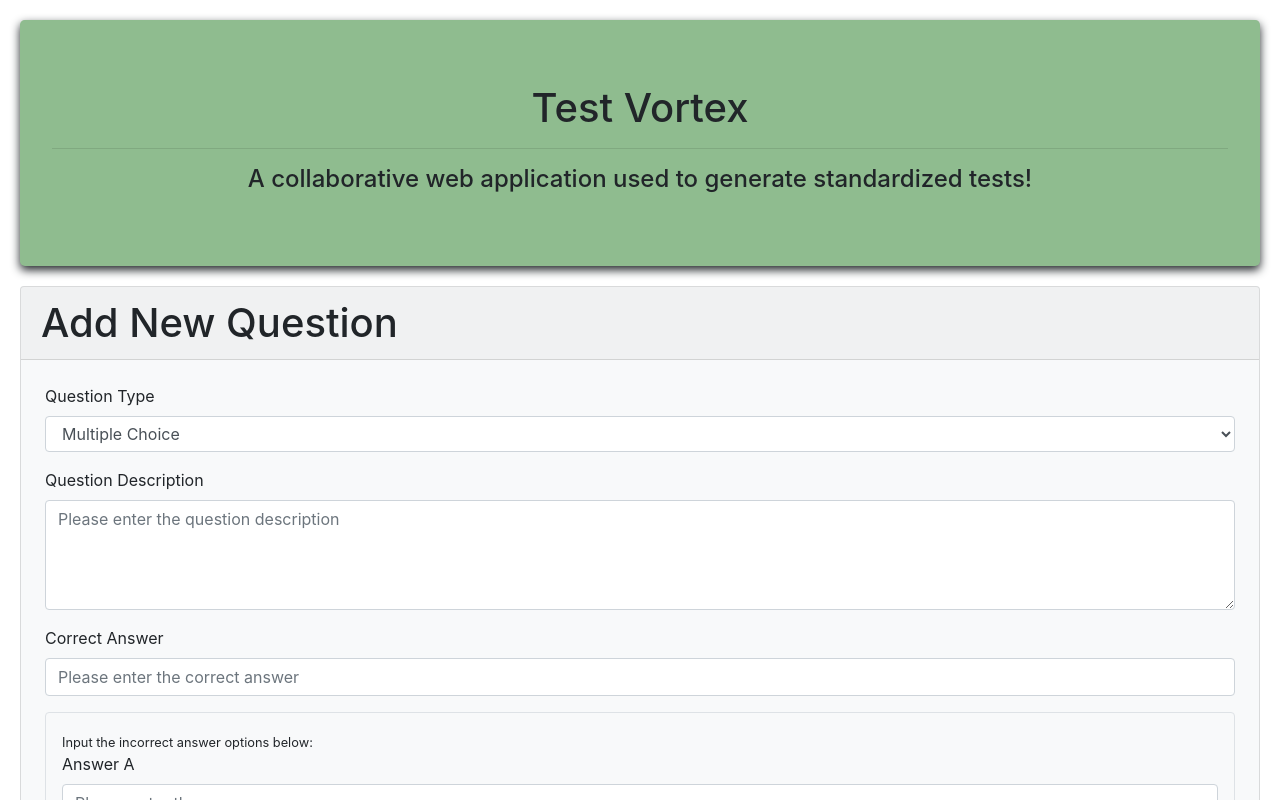
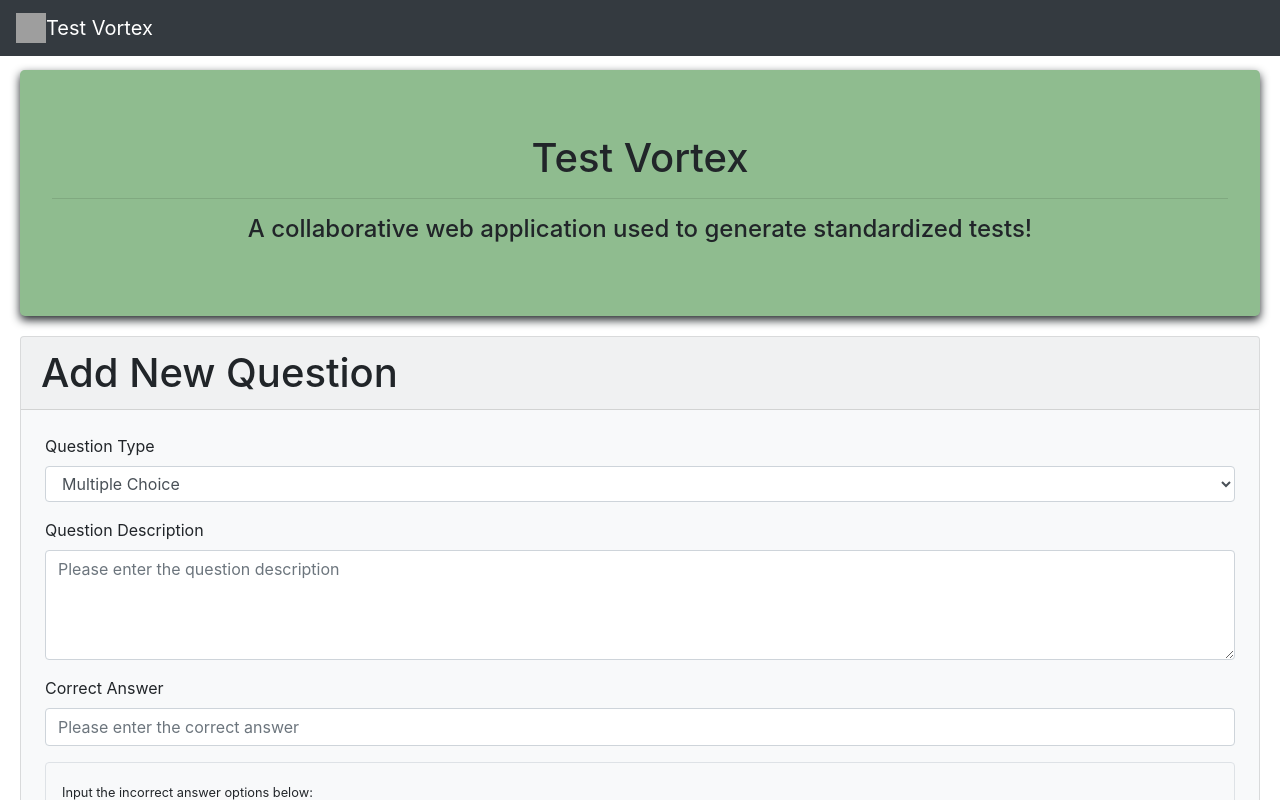
Before and after one commit to Drbaltar/test-vortex, a React (Create React App) app in the folder client/: page / in a window 1280 px wide. Shown: the top 800 px of the page. Built offline with nearby package versions, Linux system fonts and the light colour scheme; grey boxes are pictures that could not be loaded.

Commit message:
Added primary navigation bar

```diff
--- a/client/src/App/App.css
+++ b/client/src/App/App.css
@@ -8,3 +8,7 @@
   background: darkseagreen;
   box-shadow: 0 4px 10px;
 }
+
+.body {
+  padding-top: 50px;
+}
--- a/client/src/App/App.js
+++ b/client/src/App/App.js
@@ -8,17 +8,21 @@ import './App.css';
 
 // Import components
 import NewQuestionInputForm from './NewQuestion/InputForm';
+import NavBar from './NavBar';
 
 class App extends React.Component {
     render() {
         return (
             <div>
-                <div className='jumbotron'>
-                    <h1 >Test Vortex</h1>
-                    <hr/>
-                    <h4>A collaborative web application used to generate standardized tests!</h4>
+                <NavBar/>
+                <div className='body'>
+                    <div className='jumbotron'>
+                        <h1 >Test Vortex</h1>
+                        <hr/>
+                        <h4>A collaborative web application used to generate standardized tests!</h4>
+                    </div>
+                    <NewQuestionInputForm/>
                 </div>
-                <NewQuestionInputForm/>
             </div>
         );
     }
--- /dev/null
+++ b/client/src/App/NavBar.js
@@ -0,0 +1,14 @@
+import React from 'react';
+
+const NavBar = (props) => {
+    return(
+        <nav className="navbar navbar-dark bg-dark fixed-top">
+            <a className="navbar-brand" href="home">
+                <img src="./assets/tornado.png" width="30" height="30" class="d-inline-block align-top" alt=""/>
+                Test Vortex
+            </a>
+        </nav>
+    );
+};
+
+export default NavBar;
```
Also changed, not shown: client/src/App/assets/tornado.png (added).
